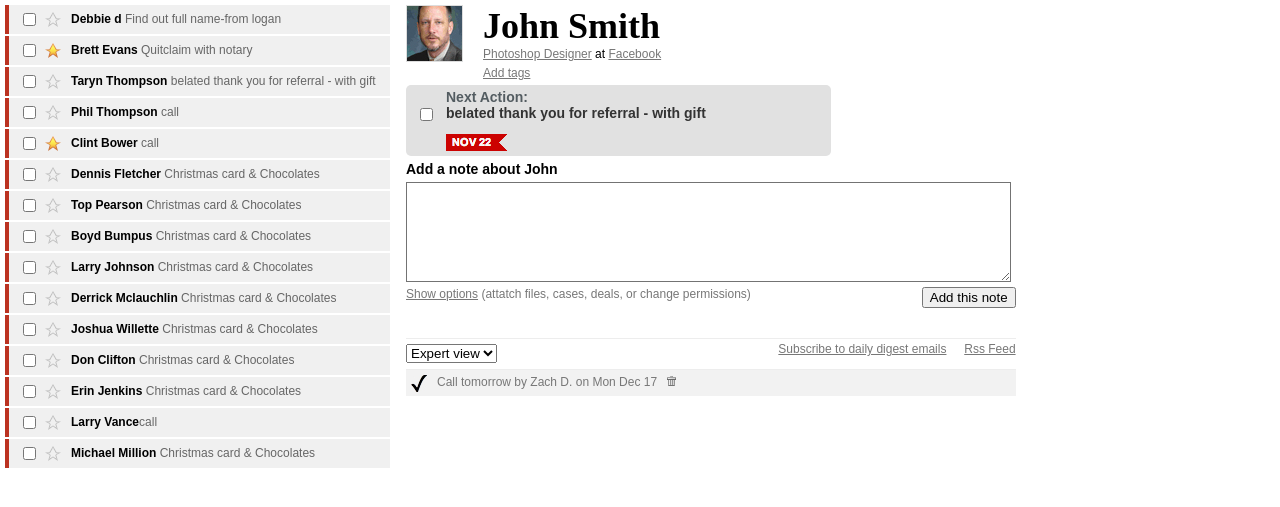
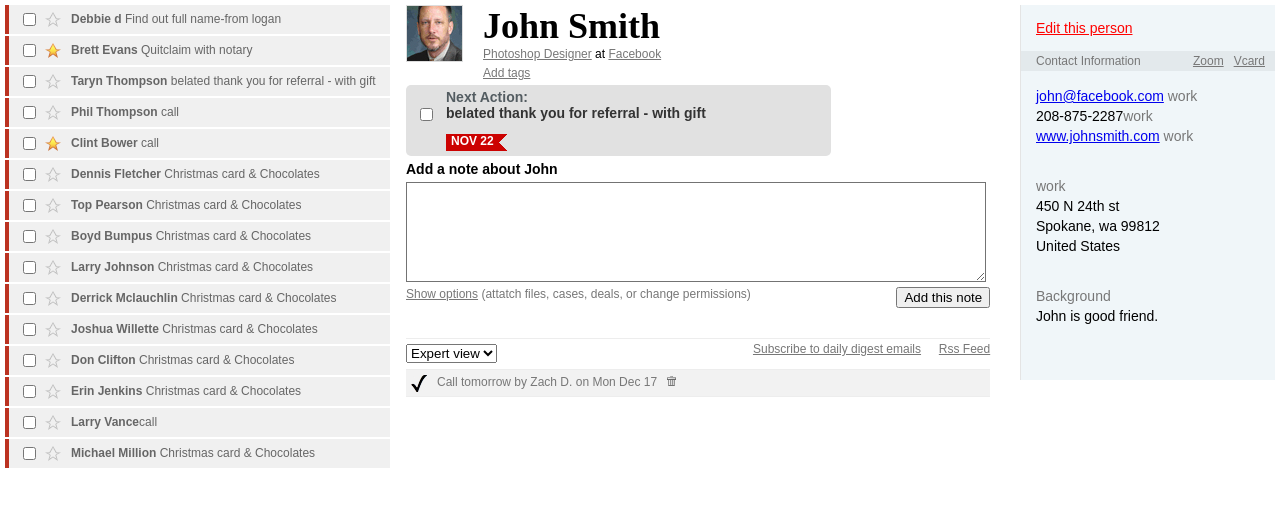
Before and after one commit to developersmoketech/GrowthCRMapp-master, a PHP site: page /application/views/action.php in a window 1280 px wide. Shown: the top 507 px of the page. Run offline with PHP 8.4, Linux system fonts and the light colour scheme.

Commit message:
Final html action page

```diff
--- a/application/views/action.php
+++ b/application/views/action.php
@@ -155,7 +155,7 @@
                     <span>belated thank you for referral - with gift</span>
                     </div><!--ajay_actionbox_text ends-->
                     <div class="clear"></div>
-                    <div class="ajay_dateimage"><a href="#"><img src="./images/site_images/date02.png" width="61" height="17" alt="." /></a></div>
+                    <div class="ajay_dateimage">Nov 22</div>
        	  </div><!--ajay_actionbox ends-->
           <div class="clear"></div>
 
@@ -187,4 +187,30 @@
         </div><!--ajay_center_moduleinner ends-->
     </div><!--ajay_center_module ends-->
 
+	<div id="ajay_right_module">
+    	<h1>Edit this person</h1>
+        <div class="clear"></div>
+    	<div class="ajay_contactinfo">Contact Information   <a href="#">Vcard</a><a href="#">Zoom</a>
+        </div><!--ajay_contactinfo ends-->
+
+        <div class="ajay_contactinfo01">
+        	<strong><a href="#">john@facebook.com</a> <span>work</span></strong><br />
+            <strong>208-875-2287<span>work</span></strong>
+            <br />
+            <strong><a href="#">www.johnsmith.com</a> <span>work</span></strong>
+
+            <br /><br />
+
+            <strong>
+            <span>work</span>
+            <pre>450 N 24th st
+Spokane, wa 99812
+United States</pre>
+</strong>
+			<br />
+            <strong><span>Background</span><br /> John is good friend.</strong>
+        </div><!--ajay_contactinfo01 ends-->
+
+    </div><!--ajay_right_module ends-->
+
 </div>
--- a/css/ajay_style.css
+++ b/css/ajay_style.css
@@ -8,9 +8,9 @@ img{ border:none;}
 .ajay_gadgets{ width:16px; float:left; margin:5px 0 0 10px;}
 .ajay_gadgets img{ margin-top:2px;}
 .ajay_left_mod_text{ float:left; padding-left:10px; line-height:29px; text-align:left; font-size:12px; color:#666666;}
-.ajay_left_mod_text b{ font-weight:bold; color:#000;}
+.ajay_left_mod_text strong{ font-weight:bold; color:#000;}
 
-#ajay_center_module{ width:48%; float:left; margin:0 20px;}
+#ajay_center_module{ width:46%; float:left; margin:0 20px;}
 .ajay_center_moduleinner{ width:100%; float:left;}
 .ajay_profile_pick{ float:left; border:1px solid #dddddd;}
 .ajay_details01{ float:left; margin:0 0 0 20px; font-size:12px;}
@@ -22,7 +22,7 @@ img{ border:none;}
 .ajay_checkbox02{ float:left; margin:20px 0 0 10px;}
 .ajay_actionbox_text{ float:left; text-align:left; font-size:14px; font-weight:bold; color:#535c61; padding:4px 0 0 10px;}
 .ajay_actionbox_text span{ color:#333333;}
-.ajay_dateimage{ float:left; width:61px; height:17px; margin:10px 0 5px 40px; text-align:left; font-size:12px; color:#FFF; font-weight:bold; text-transform:uppercase;/* background:url(../images/date02.png) no-repeat;*/}
+.ajay_dateimage{ float:left; width:61px; height:17px; margin:10px 0 5px 40px; text-align:left; font-size:12px; color:#FFF; font-weight:bold; text-transform:uppercase; background:url(../images/site_images/date.png) no-repeat;padding-left:5px;}
 .ajay_commentbox{ float:left; width:100%; color:#777777; text-align:left; font-size:12px;}
 .ajay_commentbox p{ padding:5px 0; margin:0; text-align:left; font-weight:bold; color:#000; font-size:14px;}
 .ajay_size01{ float:left; width:99.3%; height:100px; background:none; border:1px solid #737373; margin-bottom:5px;}
@@ -31,7 +31,17 @@ img{ border:none;}
 .ajay_center02{ width:100%; float:left; border-top:1px solid #ededed; margin-top:30px;}
 .ajay_expertview{ float:left; margin-top:5px;}
 .ajay_subscribe{ float:right;}
-.ajay_testimonial{ width:100%; margin-top:6px; min-height:26px; float:left; background:#f2f2f2; border-top:1px solid #ededed; border-botoom:1px solid #ededed;}
+.ajay_testimonial{ width:100%; margin-top:6px; min-height:26px; float:left; background:#f2f2f2; border-top:1px solid #ededed; border-bottom:1px solid #ededed;}
 .ajay_tick{ float:left; margin:5px 0 0 5px;}
 .ajay_testimonial span{ float:left; font-size:12px; color:#777777; line-height:25px; padding-left:10px;}
 .ajay_delete{ float:left; margin:6px 0 0 10px;}
+
+#ajay_right_module{ width:20%; min-height:375px; float:right; background:#f0f6f9; border-left:1px solid #e4e4e4;}
+#ajay_right_module h1{ padding:15px 0 15px 15px; font-size:14px; font-weight:normal; margin:0; text-align:center; text-decoration:underline; color:#ff0201; float:left;}
+.ajay_contactinfo{/* width:100%; float:left; */background:#e3e9ec; padding:0 0 0 15px; text-align:left; font-size:12px; color:#777777; line-height:20px;}
+.ajay_contactinfo a{ text-align:left; font-size:12px; color:#777777; text-decoration:underline; float:right; padding:0 10px 0 0;}
+.ajay_contactinfo01{ float:left; padding:15px 0 0 15px; text-align:left; line-height:30px; margin:0; color:#777; font-size:14px;}
+.ajay_contactinfo01 strong a{ text-decoration:underline; font-size:14px;}
+.ajay_contactinfo01 strong{ color:#000; font-weight:normal; line-height:20px;}
+.ajay_contactinfo01 strong span{ color:#777;}
+pre{ font-family:Arial, Helvetica, sans-serif; font-size:14px; padding:0; margin:0;}
```
